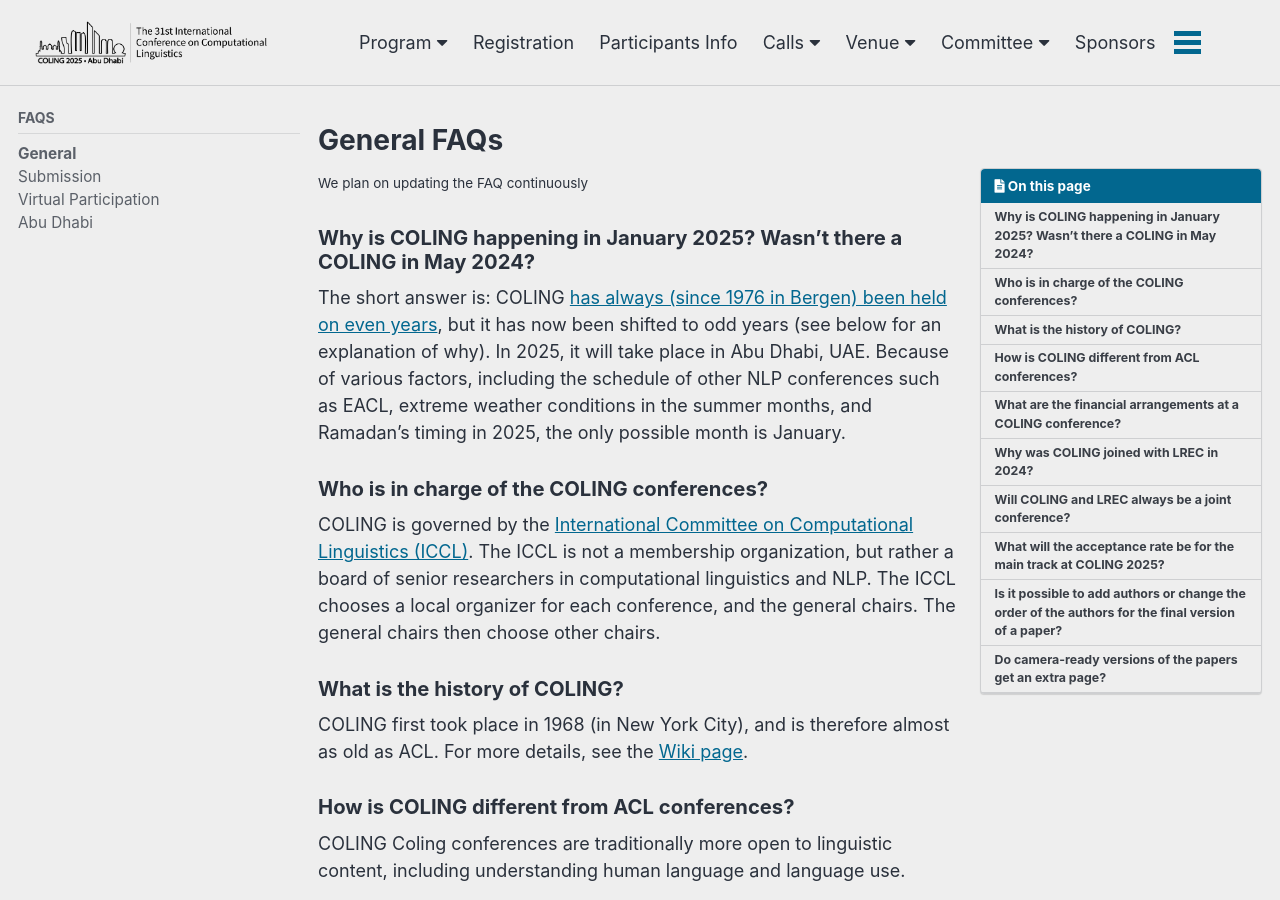
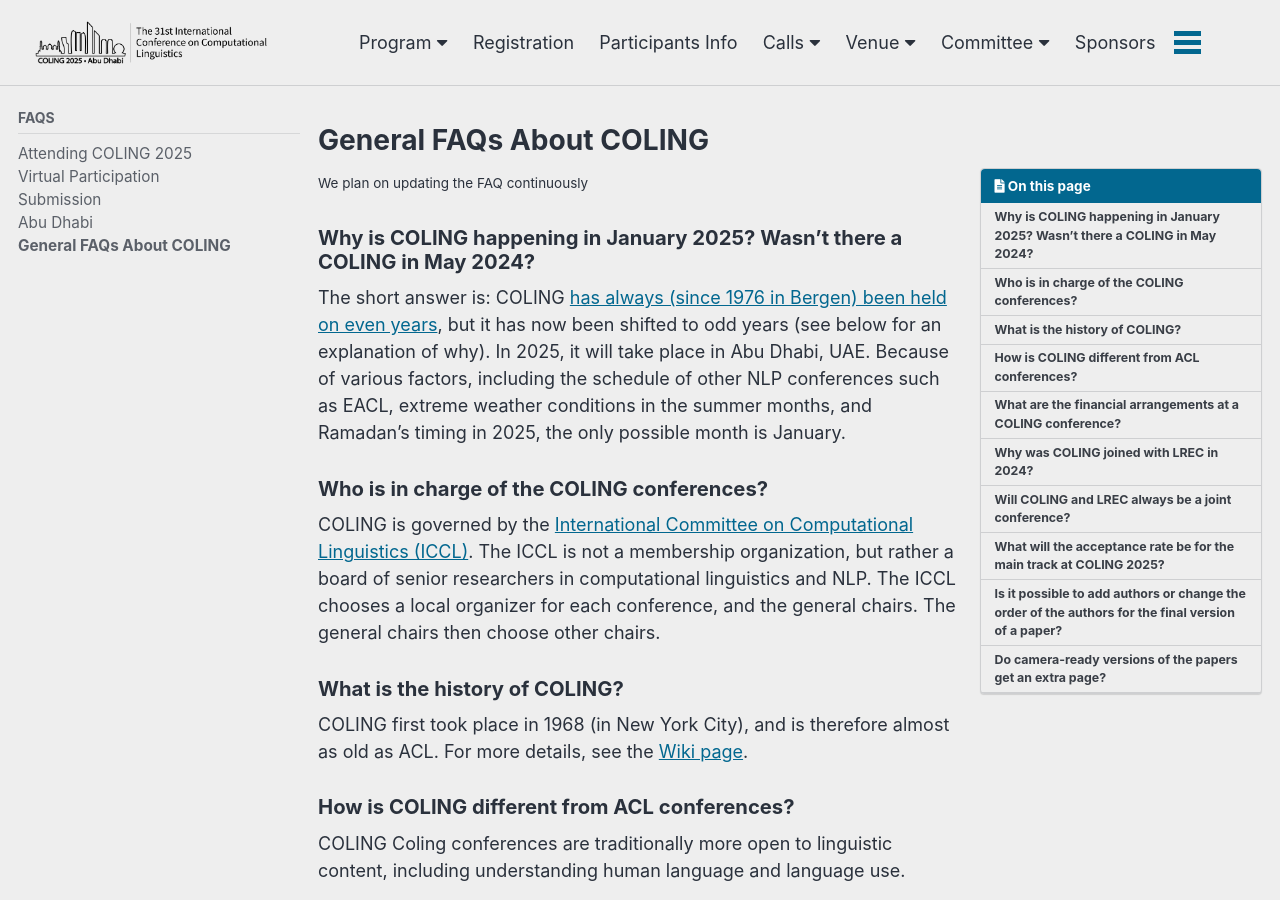
Before and after one commit to hasaniqbal777/coling-2025, a Jekyll site: the page built from _pages/faqs/general.md, in a window 1280 px wide and 900 px high. Built offline with Jekyll 4.4.1, drawn with Linux system fonts in a browser that asks for light colours; cached includes are drawn as plain includes.

Commit message:
Added more FAQs

```diff
--- a/_data/navigation.yml
+++ b/_data/navigation.yml
@@ -93,11 +93,13 @@ program:
 faqs:
   - title: FAQs
     children:
-      - title: General
-        url: /faqs/
+      - title: Attending COLING 2025
+        url: /faqs/attending/
+      - title: Virtual Participation
+        url: /faqs/virtual/
       - title: Submission
         url: /faqs/submission/
-      - title: Virtual Participation
-        url: /faqs/virtual/
       - title: Abu Dhabi
         url: /faqs/abudhabi/
+      - title: General FAQs About COLING
+        url: /faqs/
--- a/_pages/faqs/general.md
+++ b/_pages/faqs/general.md
@@ -1,7 +1,7 @@
 ---
-title: General FAQs
+title: General FAQs About COLING
 layout: single
-excerpt: "COLING 2025 General FAQs"
+excerpt: "General FAQs About COLING"
 permalink: /faqs/
 sidebar:
     nav: "faqs"
```
Also changed, not shown: _pages/faqs/attending.md (added, +24 -0 lines), _pages/faqs/submission.md (+1 -1 lines), _pages/faqs/virtual.md (+1 -1 lines).
